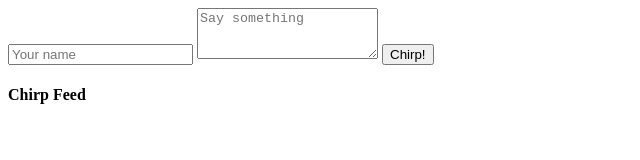
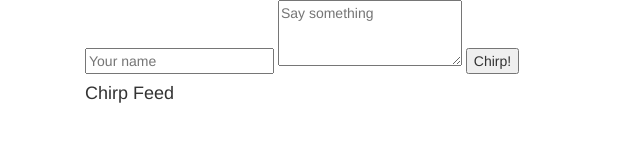
Before and after one commit to tennispro1213/mvaMEANTutorial, a plain HTML site: page main.html in a window 1280 px wide. Shown: the whole page, without its empty margins (0-640 px from the left). Drawn offline with nearby package versions, Linux system fonts and the light colour scheme.

Commit message:
Add styles

```diff
--- a/main.html
+++ b/main.html
@@ -4,10 +4,13 @@
     <title>Chirp</title>
     <script src="https://ajax.googleapis.com/ajax/libs/angularjs/1.2.0/angular.min.js"></script>
     <script src="scripts/chirpApp.js"></script>
-
+    <link rel="stylesheet" href="https://maxcdn.bootstrapcdn.com/bootstrap/3.3.2/css/bootstrap.min.css">
+    <link rel="stylesheet" href="styles/style.css">
   </head>
   <body ng-app="chirpApp">
-    <div id='main' ng-controller="mainController">
+    <div id='main' class="container" ng-controller="mainController">
+	<div class="md-offset-2 col-md-8">
+	  <div class="clearfix">
 	      <form ng-Submit="post()">
 		<input type="text" placeholder="Your name" ng-model="newPosts.created_by"/>
 		<textarea required maxlength="200" rows="3" placeholder="Say something" ng-model="newPost.text"></textarea>
@@ -20,5 +23,7 @@
 		  </div>
 	     </div>
 	   </div>
+	</div>
+    </div>
   </body>
 </html>
```
Lines whose indentation alone changed are shown as unchanged.
